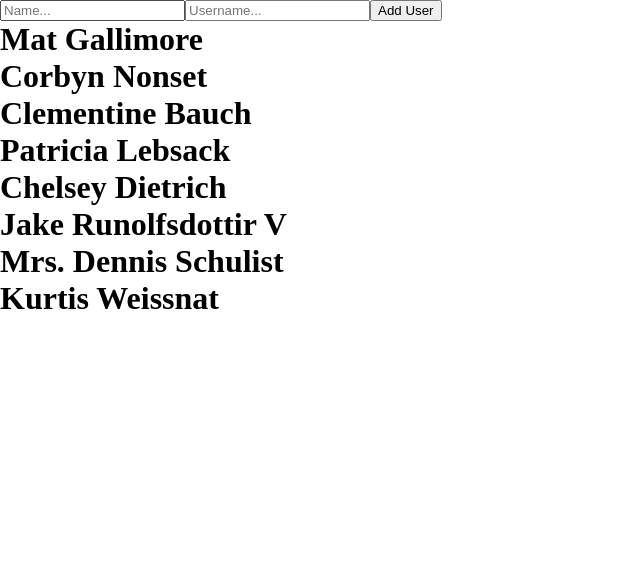
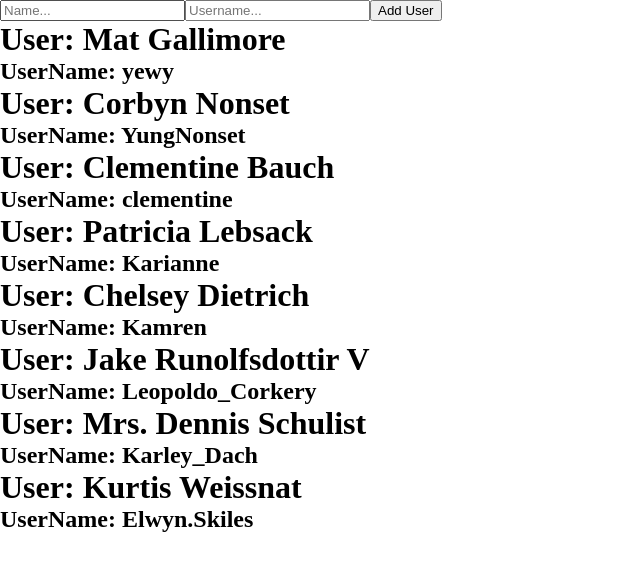
Before and after one commit to yewtree8/React-Redux-CRUD, a React (Create React App) app: page / in a window 1280 px wide. Shown: the top 570 px of the page, without its empty margins (0-640 px from the left). Built offline with nearby package versions, Linux system fonts and the light colour scheme.

Commit message:
feat(master) Adding users (basic, no UUID gen)

```diff
--- a/src/App.js
+++ b/src/App.js
@@ -1,23 +1,36 @@
 import './App.css';
-import {useSelector} from "react-redux";
+import {useDispatch, useSelector} from "react-redux";
+import {addUser} from './features/Users';
+import { useState } from 'react';
 
 function App() {
+  const dispatch = useDispatch();
+  const userList = useSelector((state) => state.users.value);
 
-  const userList = useSelector((state) => state.users.value);
+  const [addedName, setAddedName] = useState("");
+  const [addedUserName, setAddedUsername] = useState("");
 
   return (
 
     <div className="App">
 
       <div className='addUser'>
-        <input type="text" name='name' required placeholder="Name..." />
-        <input type="text" name='username' required placeholder='Username...'/>
-        <button>Add User</button>
+        <input type="text" value={addedName} name='name' required placeholder="Name..."
+        onChange={(val) =>{setAddedName([val.target.value])}}/>
+        <input type="text" value={addedUserName} name='username' required placeholder='Username...'
+        onChange={(val) => setAddedUsername([val.target.value])}/>
+        <button
+        onClick={() => {dispatch(addUser({id: 0, name: addedName, username: addedUserName}))}}>Add User</button>
       </div>
 
       <div className='displayUsers'>
         {userList.map((user) => {
-          return <h1>{user.name}</h1>
+          return (
+            <>
+            <h1>User: {user.name}</h1>
+            <h2>UserName: {user.username}</h2>
+            </>
+          )
         })}
       </div>
 
--- a/src/features/Users.js
+++ b/src/features/Users.js
@@ -6,9 +6,10 @@ export const userSlice = createSlice({
     initialState: {value: UsersData},
     reducers: {
         addUser: (state, action) => {
-            // For adding a user in a second
+            state.value.push(action.payload); //add the obj
         }
     }
 });
 
+export const {addUser} = userSlice.actions;
 export default userSlice.reducer;
--- a/src/index.js
+++ b/src/index.js
@@ -17,9 +17,9 @@ const store = configureStore({
 const root = ReactDOM.createRoot(document.getElementById('root'));
 
 root.render(
-  <React.StrictMode>
+
     <Provider store={store}>
     <App />
     </Provider>
-  </React.StrictMode>
+
 );
```
